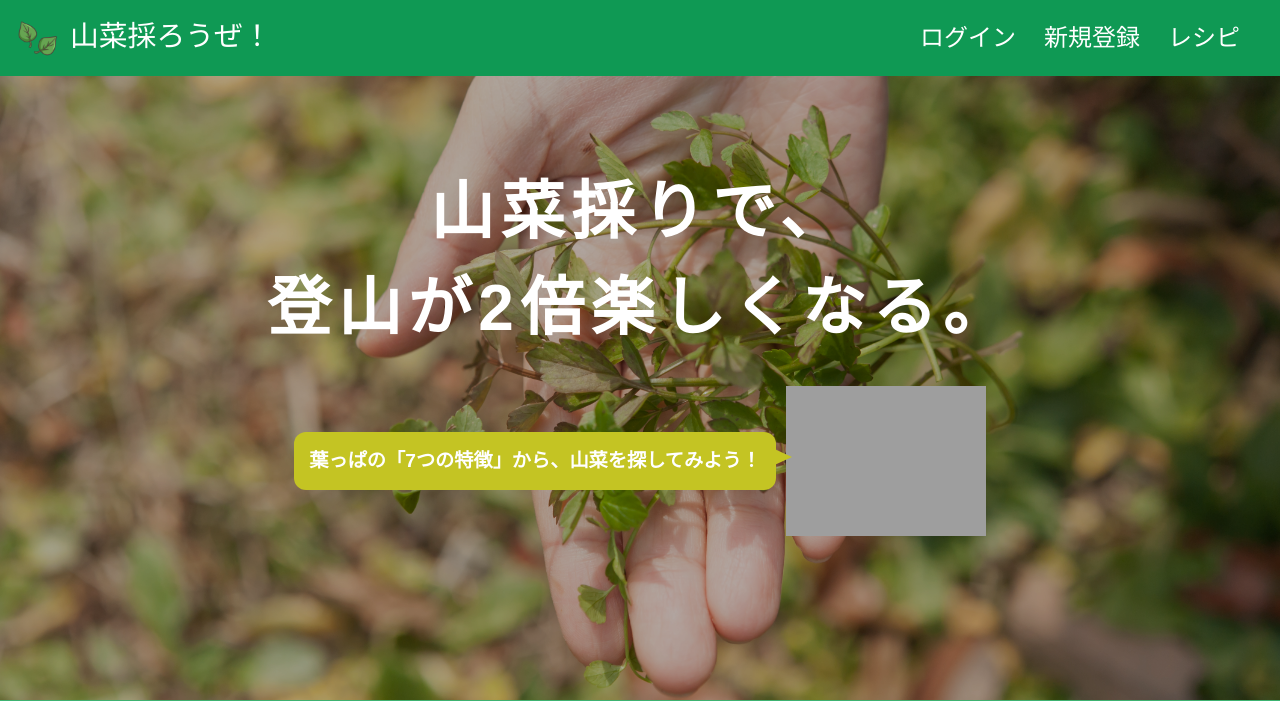
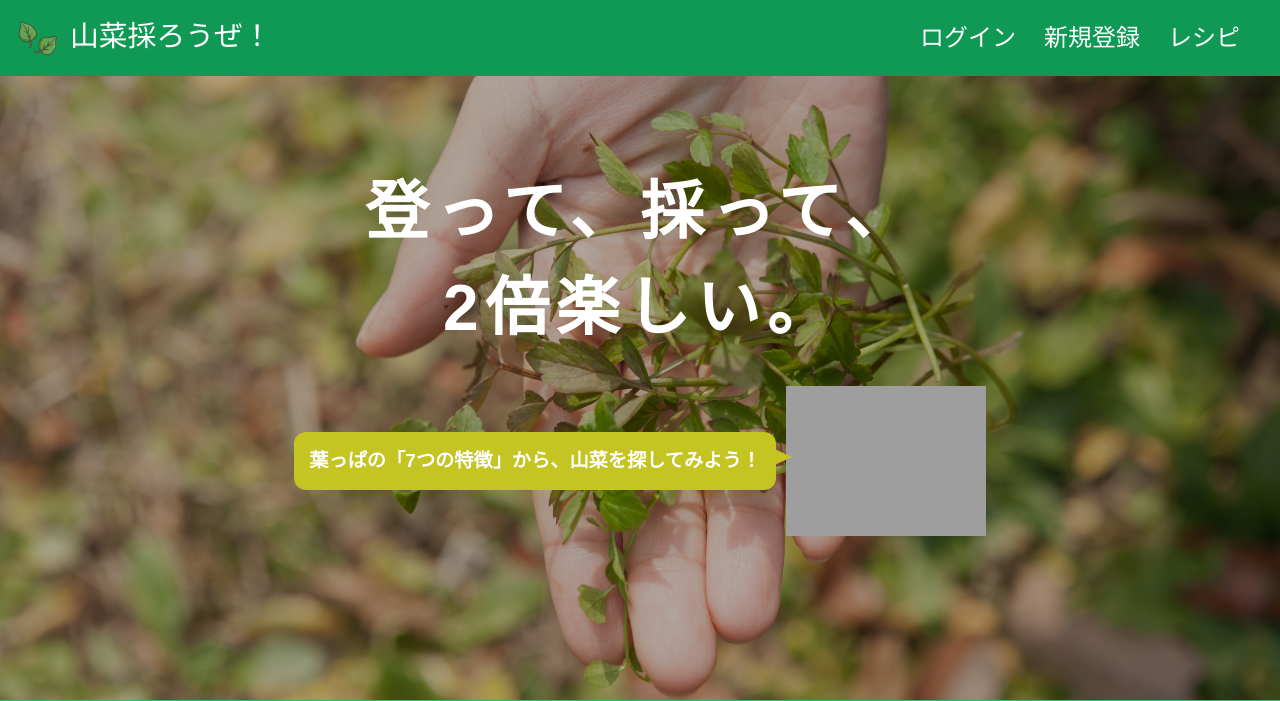
Before and after one commit to ZeroRequiem126/plants_identification_app, a PHP site: page /index.php in a window 1280 px wide. Shown: the top 701 px of the page. Run offline with PHP 8.4, Linux system fonts and the light colour scheme; grey boxes are pictures that could not be loaded.

Commit message:
メインキャッチコピーを変更

```diff
--- a/index.php
+++ b/index.php
@@ -15,7 +15,7 @@
 
 <div class="jumbotron">
     <div class="container">
-        <p>山菜採りで、<br>登山が2倍楽しくなる。</p>
+        <p>登って、採って、<br>2倍楽しい。</p>
         <br>
             <div class="balloon">
                 <div class="faceicon">
```
Also changed, not shown: 1 other file.
